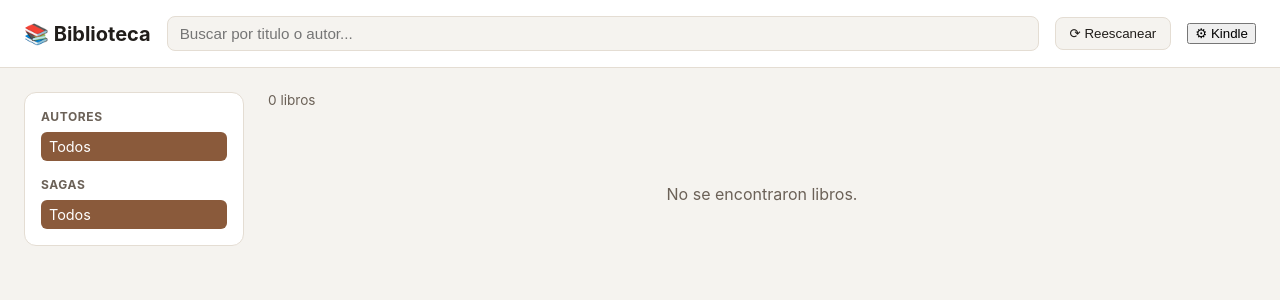
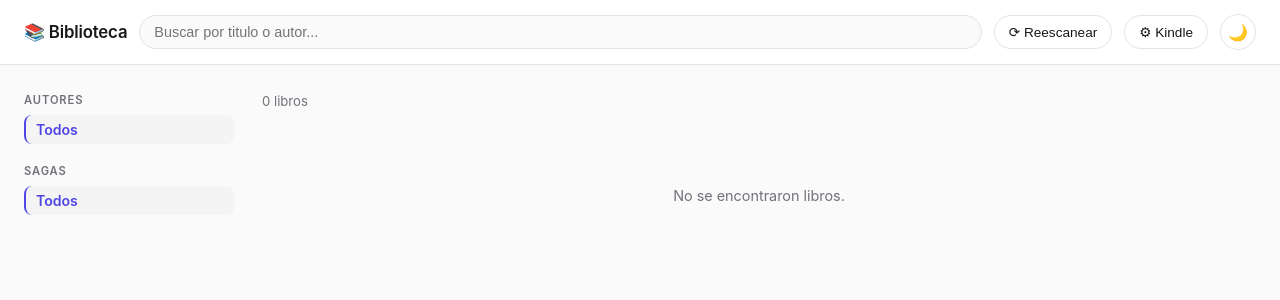
Before and after one commit to d4nthalion/ebooks-app, a Spring Boot app: page / in a window 1280 px wide. Shown: the top 300 px of the page. Run offline with Spring Boot 4, Linux system fonts and the light colour scheme; the visitor is signed in with stand-in values (Sample User, id 1); data that the repository does not hold is empty; some of the project's set-up classes (security, data sources, template engines, error pages and the like) are left out, and stand-ins take their place.

Commit message:
feat: redesign and new theme feature

```diff
--- a/src/main/java/com/bibliodrive/ebooks/security/SecurityConfig.java
+++ b/src/main/java/com/bibliodrive/ebooks/security/SecurityConfig.java
@@ -46,7 +46,7 @@ public class SecurityConfig {
         http
                 .authenticationManager(authenticationManager)
                 .authorizeHttpRequests(auth -> auth
-                        .requestMatchers("/login.html", "/styles.css").permitAll()
+                        .requestMatchers("/login.html", "/styles.css", "/theme.js").permitAll()
                         .anyRequest().authenticated())
                 .formLogin(form -> form
                         .loginPage("/login.html")
--- a/src/main/resources/static/index.html
+++ b/src/main/resources/static/index.html
@@ -5,6 +5,7 @@
   <meta name="viewport" content="width=device-width, initial-scale=1" />
   <title>Biblioteca</title>
   <link rel="stylesheet" href="styles.css" />
+  <script src="theme.js"></script>
 </head>
 <body>
   <header class="topbar">
@@ -12,6 +13,7 @@
     <input id="search" type="search" placeholder="Buscar por titulo o autor..." />
     <button id="refreshBtn" title="Reescanear la carpeta">⟳ Reescanear</button>
     <button id="settingsBtn" title="Configurar email de Kindle">⚙ Kindle</button>
+    <button id="themeToggle" aria-label="Cambiar tema"></button>
   </header>
 
   <div class="layout">
@@ -68,5 +70,6 @@
   </div>
 
   <script src="app.js"></script>
+  <script>initThemeToggle(document.getElementById("themeToggle"));</script>
 </body>
 </html>
--- a/src/main/resources/static/styles.css
+++ b/src/main/resources/static/styles.css
@@ -1,40 +1,68 @@
 :root {
   color-scheme: light dark;
-  --bg: #f5f3ef;
+  --bg: #fafafa;
   --surface: #ffffff;
-  --text: #201d1a;
-  --text-muted: #6b6157;
-  --accent: #8a5a3b;
-  --border: #e4ddd3;
-  --shadow: 0 1px 3px rgba(0, 0, 0, 0.08), 0 1px 2px rgba(0, 0, 0, 0.06);
+  --surface-hover: #f4f4f5;
+  --text: #18181b;
+  --text-muted: #71717a;
+  --border: #e4e4e7;
+  --accent: #4f46e5;
+  --accent-contrast: #ffffff;
+  --danger-bg: #fee2e2;
+  --danger-text: #991b1b;
+  --shadow: 0 1px 2px rgba(0, 0, 0, 0.04), 0 4px 12px rgba(0, 0, 0, 0.04);
+  --radius: 10px;
 }
 
 @media (prefers-color-scheme: dark) {
-  :root {
-    --bg: #1b1815;
-    --surface: #262220;
-    --text: #f1ece5;
-    --text-muted: #b3a99d;
-    --accent: #d59a6f;
-    --border: #3a342f;
-    --shadow: 0 1px 3px rgba(0, 0, 0, 0.4);
+  :root:not([data-theme="light"]) {
+    --bg: #0a0a0b;
+    --surface: #18181b;
+    --surface-hover: #232326;
+    --text: #f4f4f5;
+    --text-muted: #9c9ca3;
+    --border: #2c2c30;
+    --accent: #818cf8;
+    --accent-contrast: #0a0a0b;
+    --danger-bg: #3f1d1d;
+    --danger-text: #fca5a5;
+    --shadow: 0 1px 2px rgba(0, 0, 0, 0.3), 0 4px 16px rgba(0, 0, 0, 0.35);
   }
+}
+
+:root[data-theme="dark"] {
+  --bg: #0a0a0b;
+  --surface: #18181b;
+  --surface-hover: #232326;
+  --text: #f4f4f5;
+  --text-muted: #9c9ca3;
+  --border: #2c2c30;
+  --accent: #818cf8;
+  --accent-contrast: #0a0a0b;
+  --danger-bg: #3f1d1d;
+  --danger-text: #fca5a5;
+  --shadow: 0 1px 2px rgba(0, 0, 0, 0.3), 0 4px 16px rgba(0, 0, 0, 0.35);
 }
 
 * { box-sizing: border-box; }
 
 body {
   margin: 0;
-  font-family: -apple-system, "Segoe UI", Roboto, sans-serif;
+  font-family: -apple-system, BlinkMacSystemFont, "Segoe UI", Roboto, sans-serif;
   background: var(--bg);
   color: var(--text);
+  -webkit-font-smoothing: antialiased;
 }
+
+h1, h2 { font-weight: 600; letter-spacing: -0.01em; }
+
+/* Topbar */
 
 .topbar {
   display: flex;
   align-items: center;
-  gap: 16px;
-  padding: 16px 24px;
+  gap: 12px;
+  padding: 14px 24px;
   background: var(--surface);
   border-bottom: 1px solid var(--border);
   position: sticky;
@@ -43,112 +71,148 @@ body {
   flex-wrap: wrap;
 }
 
-.topbar h1 { margin: 0; font-size: 1.25rem; white-space: nowrap; }
+.topbar h1 {
+  margin: 0;
+  font-size: 1.05rem;
+  white-space: nowrap;
+}
 
 #search {
   flex: 1;
-  min-width: 180px;
-  padding: 8px 12px;
-  border-radius: 8px;
+  min-width: 160px;
+  padding: 8px 14px;
+  border-radius: 999px;
   border: 1px solid var(--border);
   background: var(--bg);
   color: var(--text);
-  font-size: 0.95rem;
+  font-size: 0.9rem;
+  outline: none;
+  transition: border-color 0.15s ease;
+}
+#search:focus { border-color: var(--accent); }
+
+.icon-btn, #refreshBtn, #settingsBtn, #themeToggle {
+  padding: 8px 14px;
+  border-radius: 999px;
+  border: 1px solid var(--border);
+  background: transparent;
+  color: var(--text);
+  font-size: 0.85rem;
+  cursor: pointer;
+  transition: background 0.15s ease, border-color 0.15s ease;
+  white-space: nowrap;
+}
+.icon-btn:hover, #refreshBtn:hover, #settingsBtn:hover, #themeToggle:hover {
+  background: var(--surface-hover);
+  border-color: var(--text-muted);
+}
+.icon-btn:disabled, #refreshBtn:disabled { opacity: 0.55; cursor: default; }
+
+#themeToggle {
+  width: 36px;
+  height: 36px;
+  padding: 0;
+  display: inline-flex;
+  align-items: center;
+  justify-content: center;
+  font-size: 1rem;
 }
 
-#refreshBtn {
-  padding: 8px 14px;
-  border-radius: 8px;
-  border: 1px solid var(--border);
-  background: var(--bg);
-  color: var(--text);
-  cursor: pointer;
-}
-#refreshBtn:hover { border-color: var(--accent); }
+/* Layout */
 
 .layout {
   display: flex;
   align-items: flex-start;
-  gap: 24px;
-  padding: 24px;
+  gap: 28px;
+  padding: 28px 24px;
   max-width: 1400px;
   margin: 0 auto;
 }
 
 .sidebar {
-  width: 220px;
+  width: 210px;
   flex-shrink: 0;
-  background: var(--surface);
-  border: 1px solid var(--border);
-  border-radius: 12px;
-  padding: 16px;
   position: sticky;
-  top: 80px;
+  top: 84px;
 }
 
 .sidebar h2 {
-  font-size: 0.75rem;
+  font-size: 0.7rem;
   text-transform: uppercase;
-  letter-spacing: 0.05em;
+  letter-spacing: 0.08em;
   color: var(--text-muted);
-  margin: 16px 0 8px;
+  margin: 20px 0 8px;
+  font-weight: 600;
 }
 .sidebar h2:first-child { margin-top: 0; }
 
 .filter-list { list-style: none; margin: 0; padding: 0; max-height: 220px; overflow-y: auto; }
 .filter-list li {
-  padding: 6px 8px;
-  border-radius: 6px;
+  padding: 6px 10px;
+  border-radius: 8px;
   cursor: pointer;
-  font-size: 0.9rem;
+  font-size: 0.88rem;
   color: var(--text-muted);
+  border-left: 2px solid transparent;
+  transition: background 0.12s ease, color 0.12s ease;
 }
-.filter-list li:hover { background: var(--bg); color: var(--text); }
-.filter-list li.active { background: var(--accent); color: #fff; }
+.filter-list li:hover { background: var(--surface-hover); color: var(--text); }
+.filter-list li.active {
+  background: var(--surface-hover);
+  color: var(--accent);
+  border-left-color: var(--accent);
+  font-weight: 600;
+}
 
 main { flex: 1; min-width: 0; }
 
-.status { color: var(--text-muted); font-size: 0.85rem; margin: 0 0 16px; }
+.status { color: var(--text-muted); font-size: 0.82rem; margin: 0 0 18px; }
+
+/* Grid de portadas */
 
 .grid {
   display: grid;
   grid-template-columns: repeat(auto-fill, minmax(150px, 1fr));
-  gap: 20px;
+  gap: 22px;
 }
 
 .card {
   cursor: pointer;
   display: flex;
   flex-direction: column;
-  gap: 6px;
+  gap: 8px;
 }
 
 .card-cover {
   aspect-ratio: 2 / 3;
-  border-radius: 8px;
+  border-radius: var(--radius);
   background: var(--surface);
   border: 1px solid var(--border);
-  box-shadow: var(--shadow);
   overflow: hidden;
   display: flex;
   align-items: center;
   justify-content: center;
+  transition: transform 0.15s ease, box-shadow 0.15s ease;
+}
+.card:hover .card-cover {
+  transform: translateY(-2px);
+  box-shadow: var(--shadow);
 }
 .card-cover img { width: 100%; height: 100%; object-fit: cover; }
-.card-cover .placeholder {
-  font-size: 2rem;
-  color: var(--text-muted);
-}
+.card-cover .placeholder { font-size: 2rem; color: var(--text-muted); }
 
-.card-title { font-size: 0.85rem; font-weight: 600; line-height: 1.2; }
+.card-title { font-size: 0.85rem; font-weight: 600; line-height: 1.25; }
 .card-author { font-size: 0.78rem; color: var(--text-muted); }
 
-.empty { color: var(--text-muted); text-align: center; margin-top: 60px; }
+.empty { color: var(--text-muted); text-align: center; margin-top: 60px; font-size: 0.9rem; }
+
+/* Modales */
 
 .modal-overlay {
   position: fixed;
   inset: 0;
-  background: rgba(0, 0, 0, 0.5);
+  background: rgba(0, 0, 0, 0.45);
+  backdrop-filter: blur(2px);
   display: flex;
   align-items: center;
   justify-content: center;
--- /dev/null
+++ b/src/main/resources/static/theme.js
@@ -0,0 +1,29 @@
+(function () {
+  function effectiveTheme() {
+    const stored = localStorage.getItem("theme");
+    if (stored === "light" || stored === "dark") return stored;
+    return matchMedia("(prefers-color-scheme: dark)").matches ? "dark" : "light";
+  }
+
+  function apply(theme) {
+    document.documentElement.setAttribute("data-theme", theme);
+  }
+
+  // Aplicar antes de pintar para evitar parpadeo
+  apply(effectiveTheme());
+
+  window.initThemeToggle = function (buttonEl) {
+    function render() {
+      const current = document.documentElement.getAttribute("data-theme");
+      buttonEl.textContent = current === "dark" ? "☀" : "🌙";
+      buttonEl.title = current === "dark" ? "Cambiar a claro" : "Cambiar a oscuro";
+    }
+    buttonEl.addEventListener("click", () => {
+      const next = document.documentElement.getAttribute("data-theme") === "dark" ? "light" : "dark";
+      localStorage.setItem("theme", next);
+      apply(next);
+      render();
+    });
+    render();
+  };
+})();
```
Also changed, not shown: other parts of src/main/resources/static/styles.css (+105 -41 lines), src/main/resources/static/login.html (+3 -48 lines).
